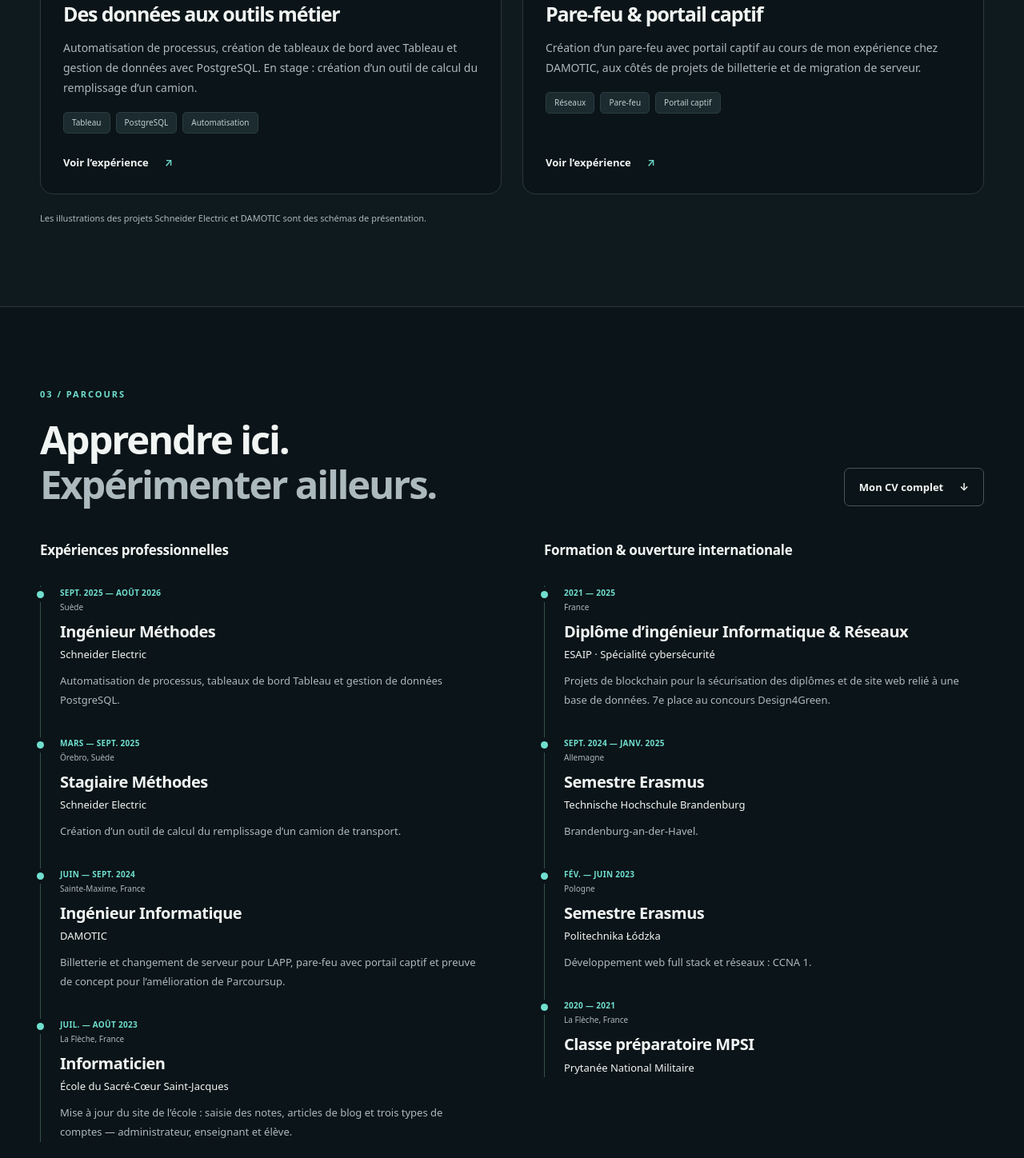
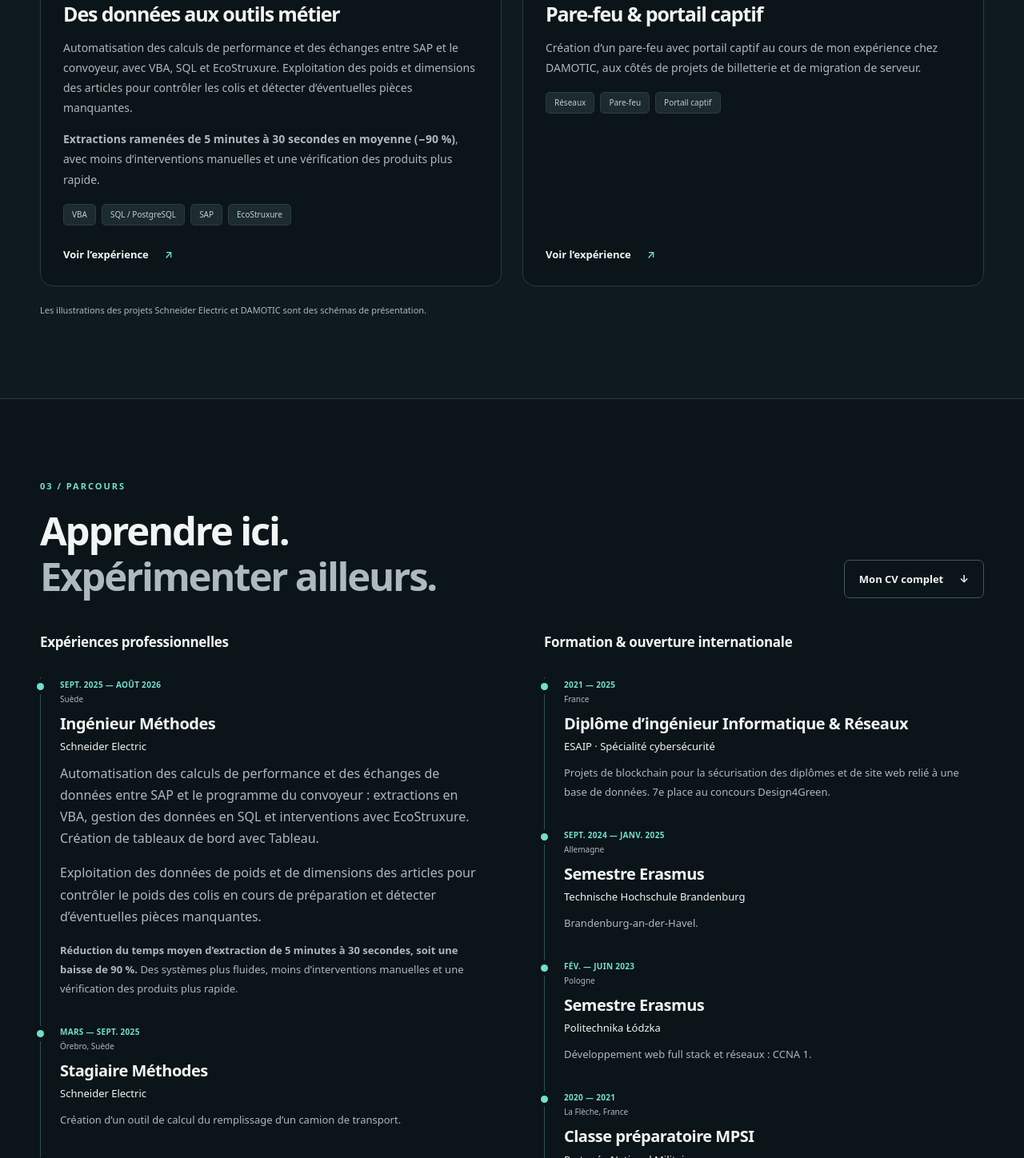
Before and after one commit to Destructis/CarnetCompetence, a plain HTML site: page index.html in a window 1280 px wide. Shown: the part 2984-4432 px from the top of the page at 80% size. Drawn offline with Linux system fonts and the light colour scheme.

Commit message:
description de tache

```diff
--- a/index.html
+++ b/index.html
@@ -284,14 +284,21 @@
                 <p class="project-category">SCHNEIDER ELECTRIC / 2025–2026</p>
                 <h3>Des données aux outils métier</h3>
                 <p>
-                  Automatisation de processus, création de tableaux de bord avec
-                  Tableau et gestion de données avec PostgreSQL. En stage :
-                  création d’un outil de calcul du remplissage d’un camion.
+                  Automatisation des calculs de performance et des échanges entre
+                  SAP et le convoyeur, avec VBA, SQL et EcoStruxure. Exploitation
+                  des poids et dimensions des articles pour contrôler les colis
+                  et détecter d’éventuelles pièces manquantes.
+                </p>
+                <p>
+                  <strong>Extractions ramenées de 5 minutes à 30 secondes en
+                  moyenne (−90 %)</strong>, avec moins d’interventions manuelles
+                  et une vérification des produits plus rapide.
                 </p>
                 <ul class="tags" aria-label="Technologies">
-                  <li>Tableau</li>
-                  <li>PostgreSQL</li>
-                  <li>Automatisation</li>
+                  <li>VBA</li>
+                  <li>SQL / PostgreSQL</li>
+                  <li>SAP</li>
+                  <li>EcoStruxure</li>
                 </ul>
                 <a class="text-link" href="#resume"
                   >Voir l’expérience <span aria-hidden="true">↗</span></a
@@ -360,8 +367,21 @@
                   <h4>Ingénieur Méthodes</h4>
                   <p class="organization">Schneider Electric</p>
                   <p>
-                    Automatisation de processus, tableaux de bord Tableau et
-                    gestion de données PostgreSQL.
+                    Automatisation des calculs de performance et des échanges de
+                    données entre SAP et le programme du convoyeur : extractions
+                    en VBA, gestion des données en SQL et interventions avec
+                    EcoStruxure. Création de tableaux de bord avec Tableau.
+                  </p>
+                  <p>
+                    Exploitation des données de poids et de dimensions des articles
+                    pour contrôler le poids des colis en cours de préparation et
+                    détecter d’éventuelles pièces manquantes.
+                  </p>
+                  <p>
+                    <strong>Réduction du temps moyen d’extraction de 5 minutes à
+                    30 secondes, soit une baisse de 90 %.</strong> Des systèmes
+                    plus fluides, moins d’interventions manuelles et une
+                    vérification des produits plus rapide.
                   </p>
                 </li>
                 <li>
```
